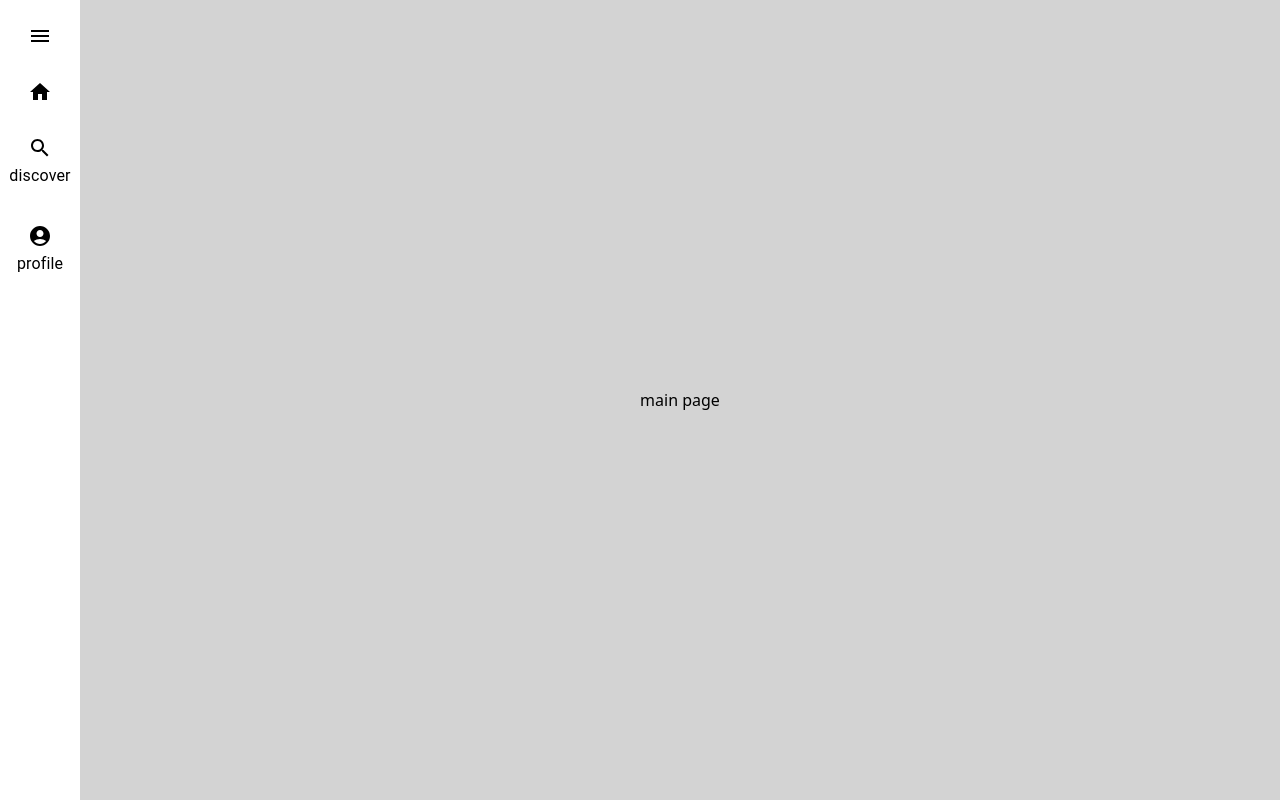
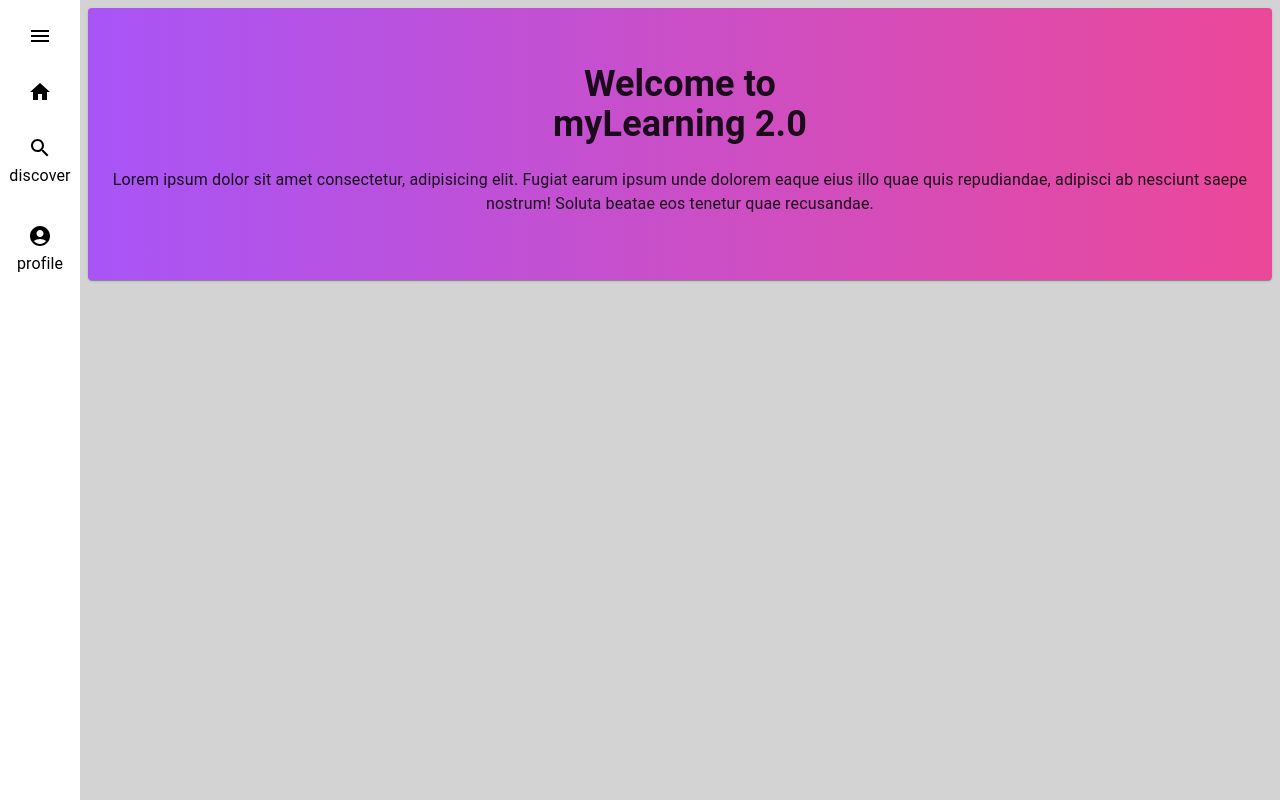
Before and after one commit to khopland/BAO301-bachelor-project, a React (Vite) app in the folder frontend/: page / in a window 1280 px wide. Built offline with nearby package versions, Linux system fonts and the light colour scheme.

Commit message:
Basic hero component
Basic hero component

```diff
--- a/frontend/src/App.tsx
+++ b/frontend/src/App.tsx
@@ -3,6 +3,7 @@ import { createTheme } from '@mui/material'
 import { BrowserRouter, Route, Routes } from 'react-router-dom'
 import Components from './Components'
 import { NavBar } from './components/navbar/Navbar'
+import { Hero } from './components/Hero/Hero'
 
 const theme = createTheme({
   palette: {
@@ -49,10 +50,8 @@ function App() {
             <Route
               path="/"
               element={
-                <div className="flex items-center justify-center h-screen">
-                  main page
-                </div>
-              }
+                  <Hero />
+                      }
             />
           </Routes>
         </NavBar>
--- /dev/null
+++ b/frontend/src/components/Hero/Hero.tsx
@@ -0,0 +1,30 @@
+import * as React from 'react';
+import Box from '@mui/material/Box';
+import Card from '@mui/material/Card';
+import CardActions from '@mui/material/CardActions';
+import CardContent from '@mui/material/CardContent';
+import Button from '@mui/material/Button';
+import Typography from '@mui/material/Typography';
+
+
+export function Hero() {
+  return (
+    <Card className=' m-2 bg-gradient-to-r from-purple-500 to-pink-500'>
+      <CardContent>
+        <Typography className='py-10'>
+            <p className='text-4xl font-bold text-center'>
+                Welcome to
+                <br />
+                myLearning 2.0
+            </p>
+
+            <br />
+            <p className='text-center'>
+                Lorem ipsum dolor sit amet consectetur, adipisicing elit. Fugiat earum ipsum unde dolorem eaque eius illo quae quis repudiandae, adipisci ab nesciunt saepe nostrum! Soluta beatae eos tenetur quae recusandae.
+            </p>
+
+        </Typography>
+      </CardContent>
+    </Card>
+  );
+}
```
